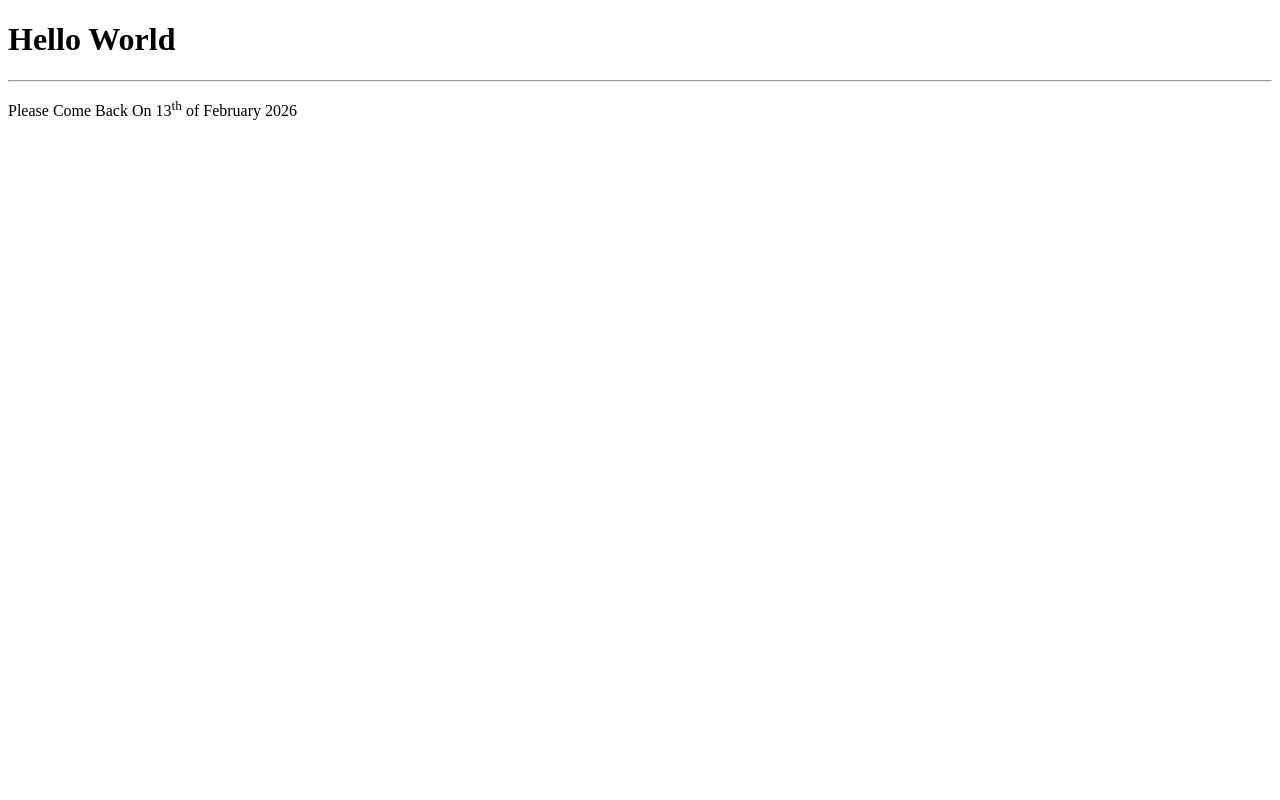
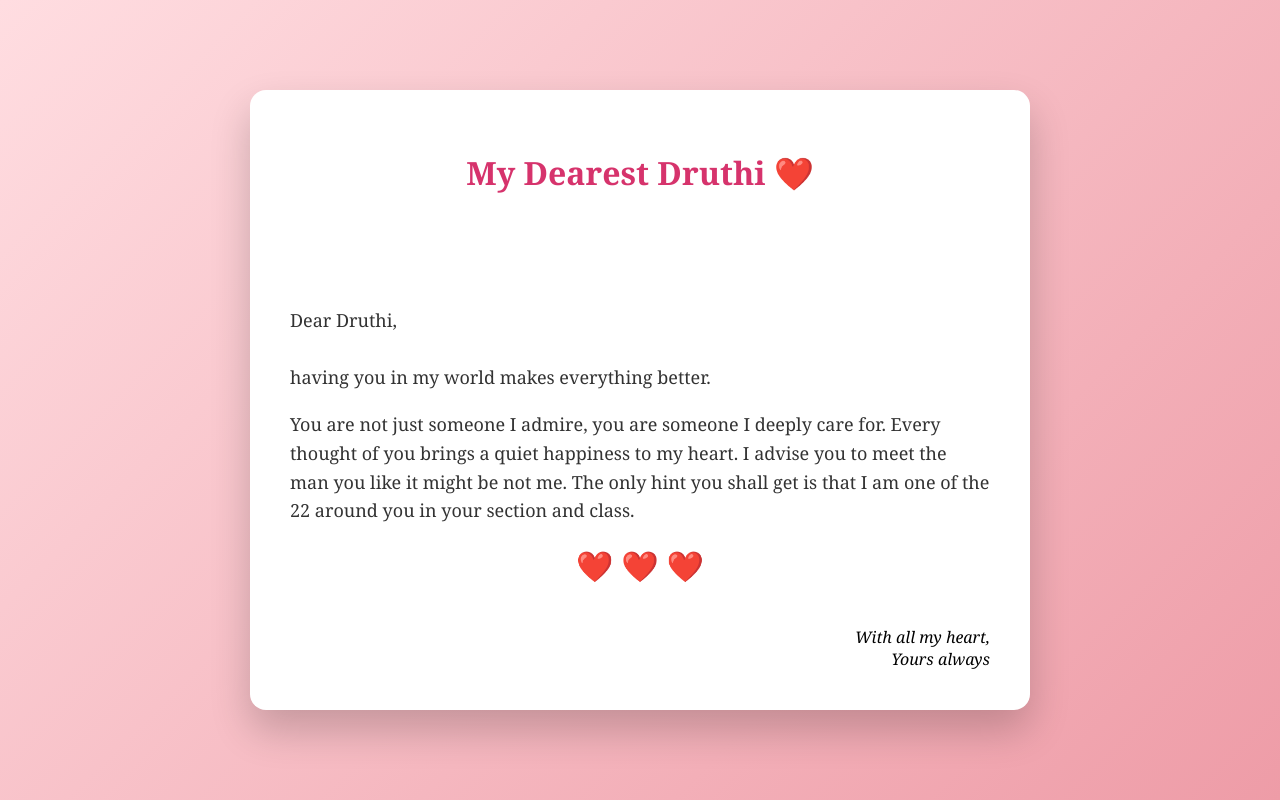
Before and after one commit to myid-123/myid-123.github.io, a plain HTML site: page index.html in a window 1280 px wide. Drawn offline with Linux system fonts and the light colour scheme.

Commit message:
Update index.html

```diff
--- a/index.html
+++ b/index.html
@@ -1,10 +1,91 @@
 <!DOCTYPE html>
-<html>
+<html lang="en">
+<head>
+    <meta charset="UTF-8">
+    <title>For Druthi ❤️</title>
+    <style>
+        body {
+            margin: 0;
+            padding: 0;
+            font-family: 'Georgia', serif;
+            background: linear-gradient(135deg, #ffdde1, #ee9ca7);
+            display: flex;
+            justify-content: center;
+            align-items: center;
+            min-height: 100vh;
+        }
+
+        .letter {
+            background: #fff;
+            max-width: 700px;
+            padding: 40px;
+            border-radius: 16px;
+            box-shadow: 0 20px 40px rgba(0,0,0,0.2);
+        }
+
+        h1 {
+            text-align: center;
+            color: #d6336c;
+        }
+
+        .section {
+            margin-top: 25px;
+        }
+
+        .english {
+            font-size: 18px;
+            line-height: 1.6;
+            color: #333;
+        }
+
+        .telugu {
+            font-size: 20px;
+            line-height: 1.8;
+            color: #444;
+            margin-top: 15px;
+            font-family: 'Noto Sans Telugu', sans-serif;
+        }
+
+        .signature {
+            margin-top: 40px;
+            text-align: right;
+            font-style: italic;
+        }
+
+        .heart {
+            text-align: center;
+            font-size: 30px;
+            margin-top: 20px;
+            color: #e63946;
+        }
+    </style>
+</head>
 <body>
 
-<h1>Hello World</h1>
-<hr>
-<p>Please Come Back On 13<sup>th</sup> of February 2026</p>
+<div class="letter">
+    <h1>My Dearest Druthi ❤️</h1>
+
+    <div class="section english">
+        <p><br><br><br>
+            Dear Druthi,<br><br>
+            having you in my world makes everything better.
+        </p>
+
+        <p>
+            You are not just someone I admire, you are someone I deeply care for.
+            Every thought of you brings a quiet happiness to my heart.
+            I advise you to meet the man you like it might be not me.
+            The only hint you shall get is that I am one of the 22 around you in your section and class.
+        </p>
+    </div>
+
+    <div class="heart">❤️ ❤️ ❤️</div>
+
+    <div class="signature">
+        With all my heart,<br>
+        Yours always
+    </div>
+</div>
 
 </body>
 </html>
```
